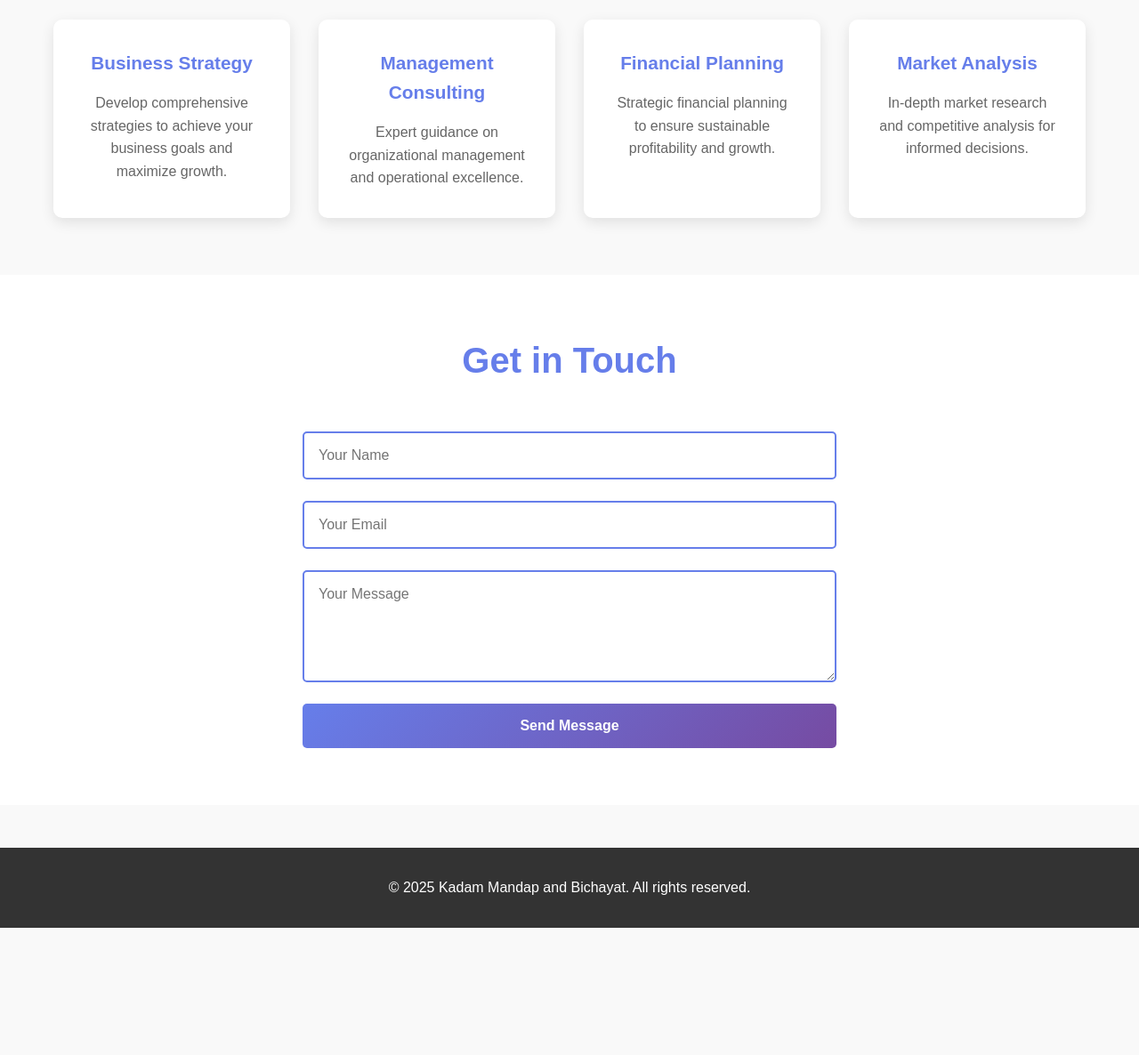
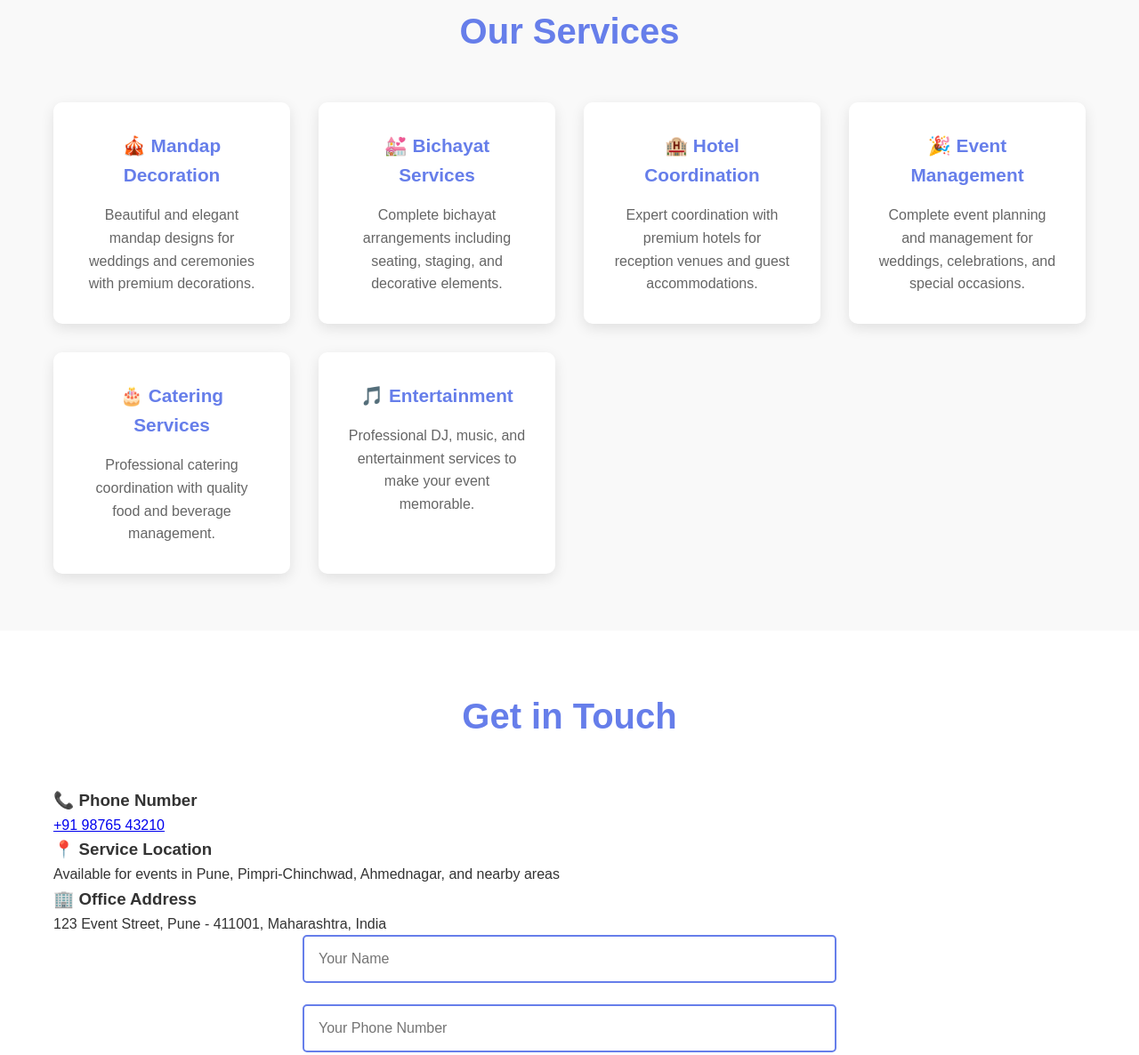
Before and after one commit to omkadam995/kadam-mandap-bichayat, a plain HTML site: page index.html in a window 1280 px wide. Shown: the part 1028-2214 px from the top of the page at 89% size. Before the commit the page ends 2071 px from the top, so only its background shows below. Drawn offline with Linux system fonts and the light colour scheme.

Commit message:
Update index.html - Add services, owner info, and contact details

```diff
--- a/index.html
+++ b/index.html
@@ -3,7 +3,7 @@
 <head>
     <meta charset="UTF-8">
     <meta name="viewport" content="width=device-width, initial-scale=1.0">
-    <title>Kadam Mandap and Bichayat - Business Solutions</title>
+    <title>Kadam Mandap and Bichayat - Event Services</title>
     <link rel="stylesheet" href="style.css">
 </head>
 <body>
@@ -24,7 +24,7 @@
     <section id="home" class="hero">
         <div class="hero-content">
             <h1>Welcome to Kadam Mandap & Bichayat</h1>
-            <p>Your trusted partner for comprehensive business solutions</p>
+            <p>Your trusted partner for all event management & wedding services</p>
             <button class="cta-btn">Get Started</button>
         </div>
     </section>
@@ -33,7 +33,14 @@
     <section id="about" class="about">
         <div class="container">
             <h2>About Us</h2>
-            <p>We are dedicated to providing exceptional business consulting and management services. With years of experience, we help businesses grow and succeed in competitive markets.</p>
+            <div class="about-content">
+                <p>We are dedicated to providing exceptional event management and wedding services. With years of experience, we help make your special moments unforgettable.</p>
+                <div class="owner-info">
+                    <h3>Business Owner</h3>
+                    <p><strong>Santosh Kadam</strong></p>
+                    <p>Professional Event Manager with extensive experience in creating memorable celebrations.</p>
+                </div>
+            </div>
         </div>
     </section>
 
@@ -43,20 +50,28 @@
             <h2>Our Services</h2>
             <div class="service-grid">
                 <div class="service-card">
-                    <h3>Business Strategy</h3>
-                    <p>Develop comprehensive strategies to achieve your business goals and maximize growth.</p>
+                    <h3>🎪 Mandap Decoration</h3>
+                    <p>Beautiful and elegant mandap designs for weddings and ceremonies with premium decorations.</p>
                 </div>
                 <div class="service-card">
-                    <h3>Management Consulting</h3>
-                    <p>Expert guidance on organizational management and operational excellence.</p>
+                    <h3>💒 Bichayat Services</h3>
+                    <p>Complete bichayat arrangements including seating, staging, and decorative elements.</p>
                 </div>
                 <div class="service-card">
-                    <h3>Financial Planning</h3>
-                    <p>Strategic financial planning to ensure sustainable profitability and growth.</p>
+                    <h3>🏨 Hotel Coordination</h3>
+                    <p>Expert coordination with premium hotels for reception venues and guest accommodations.</p>
                 </div>
                 <div class="service-card">
-                    <h3>Market Analysis</h3>
-                    <p>In-depth market research and competitive analysis for informed decisions.</p>
+                    <h3>🎉 Event Management</h3>
+                    <p>Complete event planning and management for weddings, celebrations, and special occasions.</p>
+                </div>
+                <div class="service-card">
+                    <h3>🎂 Catering Services</h3>
+                    <p>Professional catering coordination with quality food and beverage management.</p>
+                </div>
+                <div class="service-card">
+                    <h3>🎵 Entertainment</h3>
+                    <p>Professional DJ, music, and entertainment services to make your event memorable.</p>
                 </div>
             </div>
         </div>
@@ -66,11 +81,25 @@
     <section id="contact" class="contact">
         <div class="container">
             <h2>Get in Touch</h2>
+            <div class="contact-info">
+                <div class="contact-card">
+                    <h3>📞 Phone Number</h3>
+                    <p><a href="tel:+919876543210">+91 98765 43210</a></p>
+                </div>
+                <div class="contact-card">
+                    <h3>📍 Service Location</h3>
+                    <p>Available for events in Pune, Pimpri-Chinchwad, Ahmednagar, and nearby areas</p>
+                </div>
+                <div class="contact-card">
+                    <h3>🏢 Office Address</h3>
+                    <p>123 Event Street, Pune - 411001, Maharashtra, India</p>
+                </div>
+            </div>
             <form id="contactForm" class="contact-form">
                 <input type="text" placeholder="Your Name" required>
-                <input type="email" placeholder="Your Email" required>
+                <input type="tel" placeholder="Your Phone Number" required>
                 <textarea placeholder="Your Message" rows="5" required></textarea>
-                <button type="submit" class="submit-btn">Send Message</button>
+                <button type="submit" class="submit-btn">Send Inquiry</button>
             </form>
         </div>
     </section>
```
